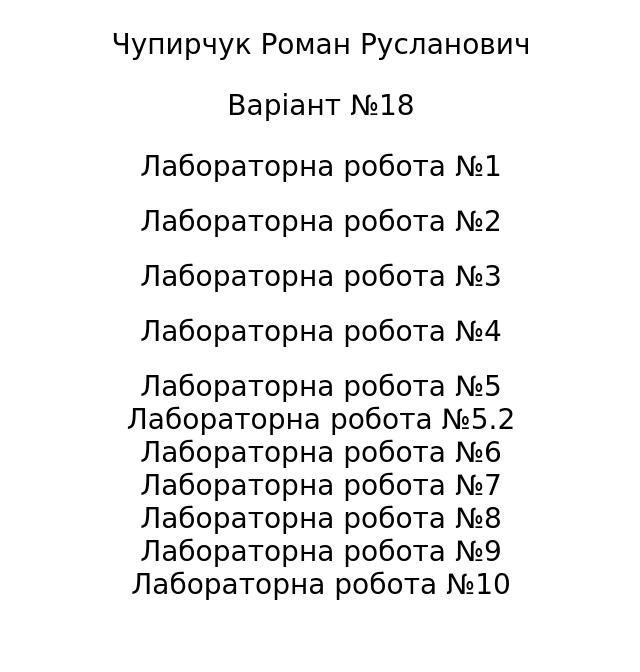
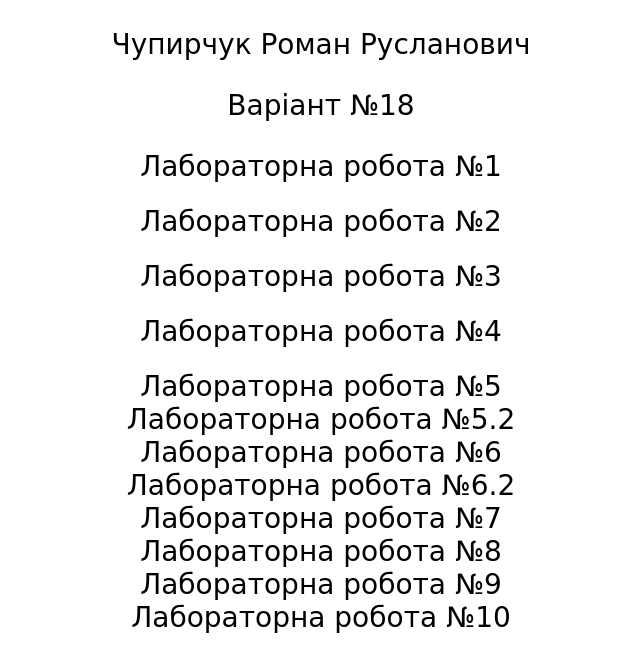
Before and after one commit to RomaKiberline/js-labs, a plain HTML site: page index.html in a window 1280 px wide. Shown: the whole page, without its empty margins (319-959 px from the left). Drawn offline with Linux system fonts and the light colour scheme.

Commit message:
Update index.html

```diff
--- a/index.html
+++ b/index.html
@@ -37,7 +37,8 @@
         <div class="lab_4"><a href="./lab_4/lab_4.html" class="link_lab_4">Лабораторна робота №4</a></div>
         <div class="lab_5"><a href="./lab_5/lab_5.html" class="link_lab_5">Лабораторна робота №5</a></div>
         <div class="lab_5-2"><a href="./lab_5/lab5_2.html" class="link_lab_5-2">Лабораторна робота №5.2</a></div>
-        <div class="lab_6"><a href="@" class="link_lab_6">Лабораторна робота №6</a></div>
+        <div class="lab_6"><a href="./lab_6/lab_6.html" class="link_lab_6">Лабораторна робота №6</a></div>
+        <div class="lab_6-2"><a href="./lab_6/lab_6-2.html" class="link_lab_6-2">Лабораторна робота №6.2</a></div>
         <div class="lab_7"><a href="@" class="link_lab_7">Лабораторна робота №7</a></div>
         <div class="lab_8"><a href="@" class="link_lab_8">Лабораторна робота №8</a></div>
         <div class="lab_9"><a href="@" class="link_lab_9">Лабораторна робота №9</a></div>
```
